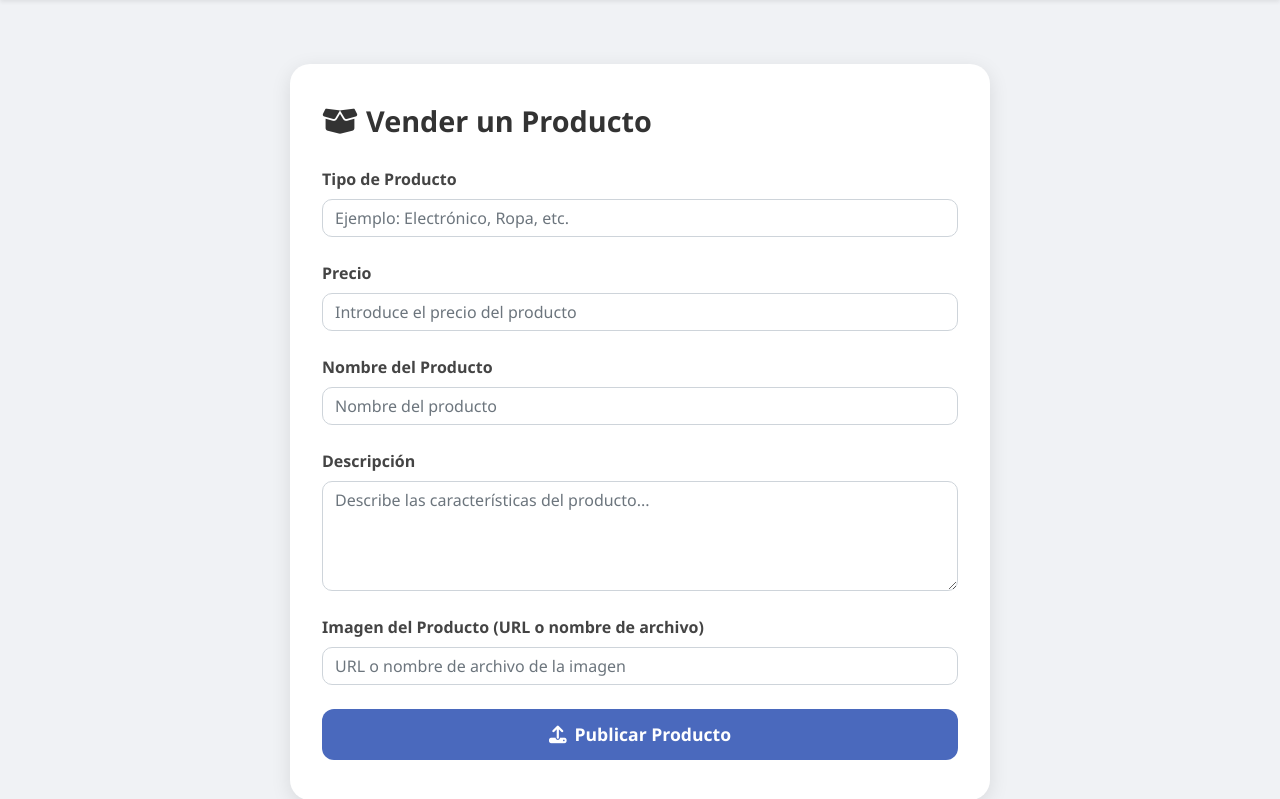
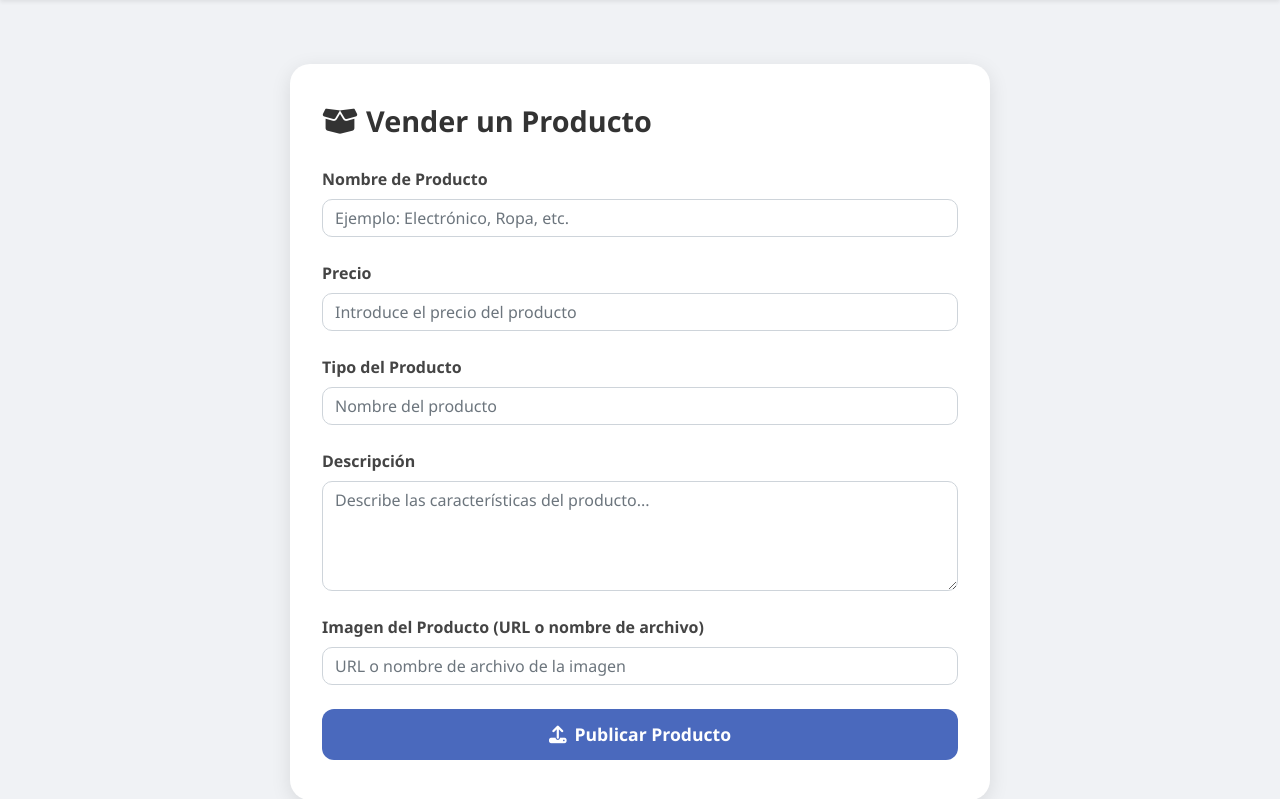
Before and after one commit to Vidnewgen/proyectoII, a Flask app: page /vender in a window 1280 px wide. Shown: the part 56-855 px from the top of the page. Run offline with Flask 3, Linux system fonts and the light colour scheme; the visitor is signed in with stand-in values (Sample User, id 1); data that the repository does not hold is empty; some libraries are stand-ins or nearby versions.

Commit message:
Update vender.html

```diff
--- a/templates/vender.html
+++ b/templates/vender.html
@@ -99,7 +99,7 @@
         <h3 id="form-title"><i class="fas fa-box-open"></i> Vender un Producto</h3>
         <form action="{{ url_for('vender') }}" method="POST" novalidate>
           <div class="mb-4">
-            <label for="tipo" class="form-label">Tipo de Producto</label>
+            <label for="tipo" class="form-label">Nombre de Producto</label>
             <input type="text" id="tipo" name="tipo" class="form-control" placeholder="Ejemplo: Electrónico, Ropa, etc." required aria-required="true" />
           </div>
           <div class="mb-4">
@@ -107,7 +107,7 @@
             <input type="number" id="precio" name="precio" class="form-control" placeholder="Introduce el precio del producto" min="0" step="0.01" required aria-required="true" />
           </div>
           <div class="mb-4">
-            <label for="titulo" class="form-label">Nombre del Producto</label>
+            <label for="titulo" class="form-label">Tipo del Producto</label>
             <input type="text" id="titulo" name="titulo" class="form-control" placeholder="Nombre del producto" required aria-required="true" />
           </div>
           <div class="mb-4">
```
